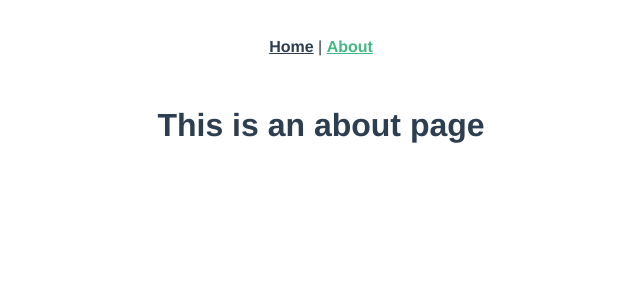
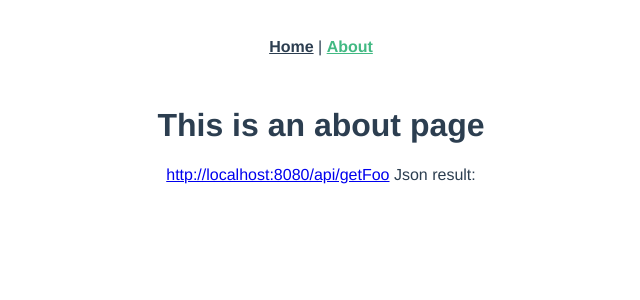
Before and after one commit to rubyon/vue3-study, a Vue app: page /about in a window 1280 px wide. Shown: the top 300 px of the page, without its empty margins (319-959 px from the left). Built offline with nearby package versions, Linux system fonts and the light colour scheme; no server answers.

Commit message:
axios 기본 사용법 (About.vue)

```diff
--- a/src/views/About.vue
+++ b/src/views/About.vue
@@ -1,5 +1,33 @@
 <template>
   <div class="about">
     <h1>This is an about page</h1>
+    <span>
+      <a href="http://localhost:8080/api/getFoo">http://localhost:8080/api/getFoo</a> Json result:
+      {{ foo }}
+    </span>
   </div>
 </template>
+
+<script>
+import axios from 'axios'
+
+export default {
+  name: 'axios',
+  data() {
+    return {
+      foo: ''
+    }
+  },
+  mounted() {
+    const vm = this
+    axios
+      .get('http://localhost:8080/api/getFoo')
+      .then(function (response) {
+        vm.foo = response.data.foo
+      })
+      .catch(function (error) {
+        alert(error)
+      })
+  }
+}
+</script>
```
